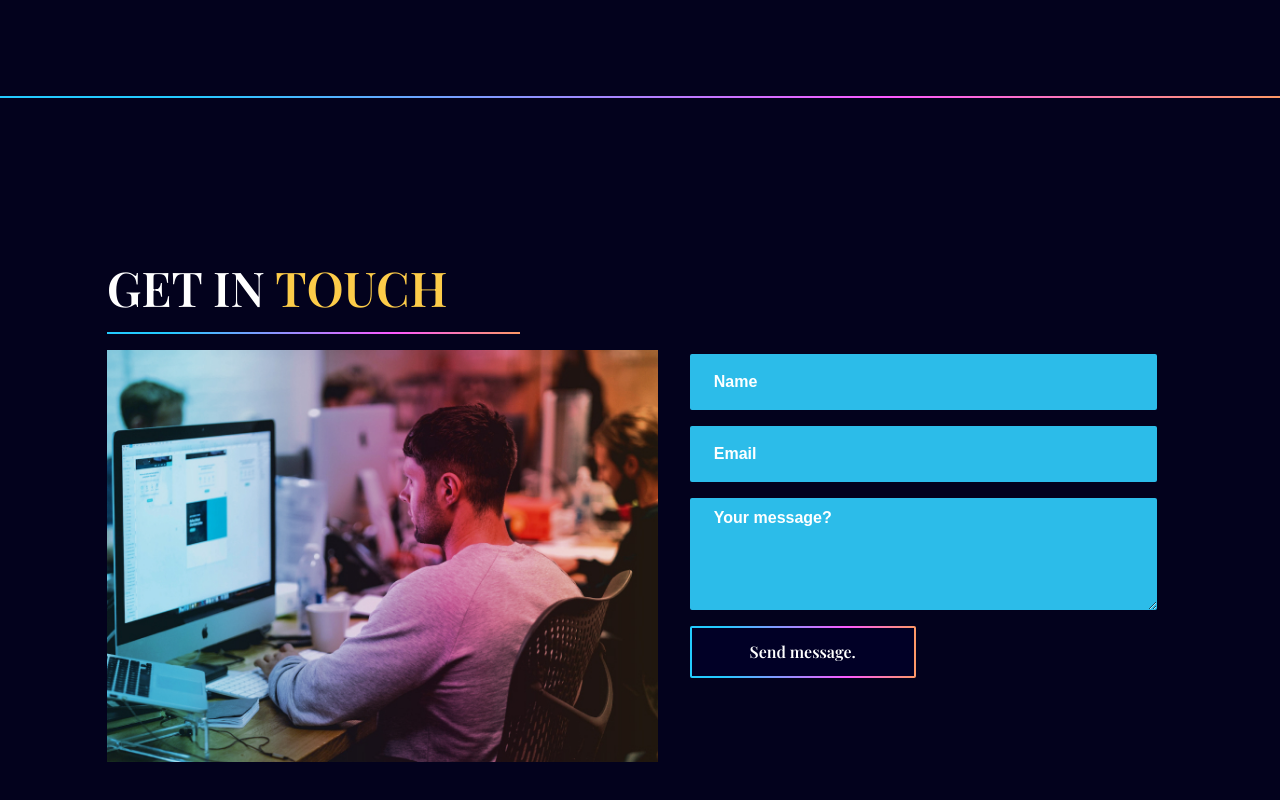
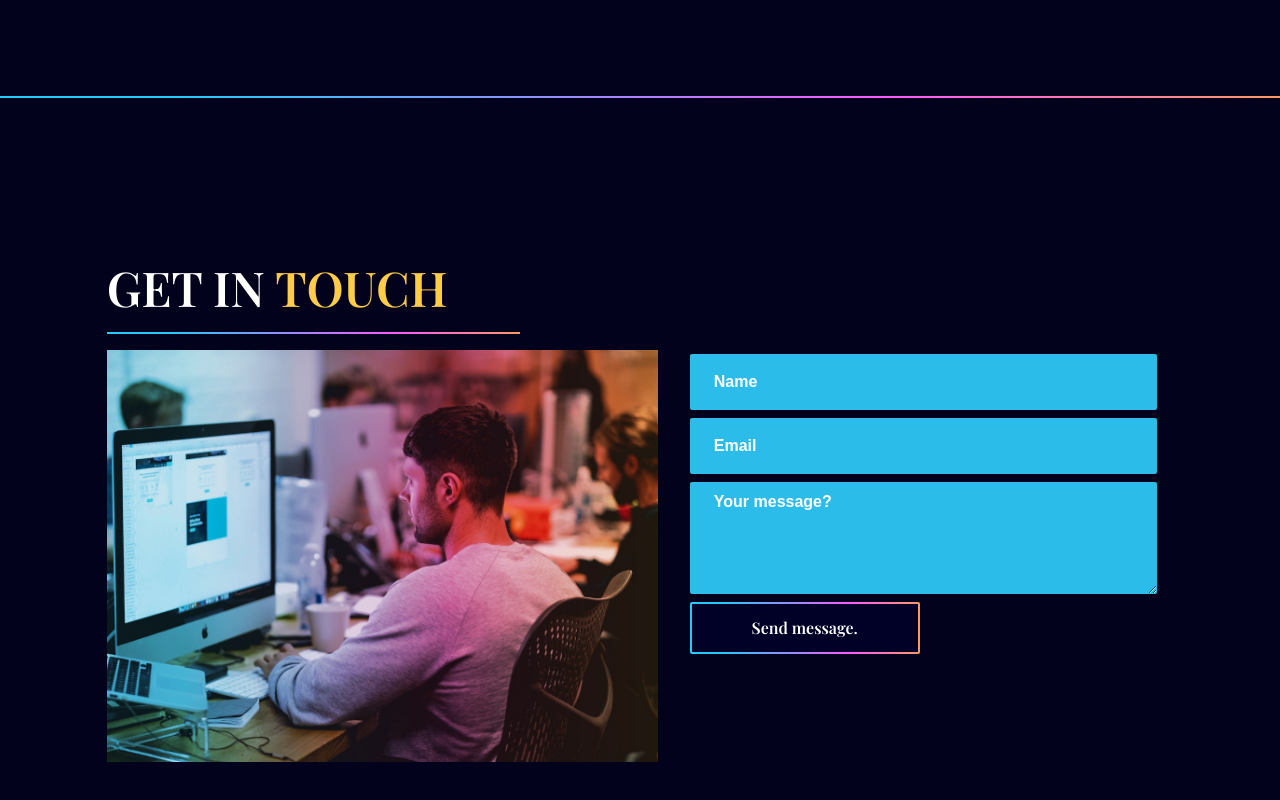
Before and after one commit to Earnstein/Portfolio, a React (Vite) app: page / in a window 1280 px wide. Shown: the part 2500-3300 px from the top of the page. Built offline with nearby package versions, Linux system fonts and the light colour scheme; a web font is replaced by a local one.

Commit message:
added form

```diff
--- a/src/components/ContactForm.jsx
+++ b/src/components/ContactForm.jsx
@@ -36,7 +36,7 @@ const ContactForm = () => {
         method="POST"
         target="_blank"
         action="https://formsubmit.co/75435e97eb423dc7ba50e031f2b4362f"
-        className={cn("grid grid-cols-6 gap-4")}>
+        className={cn("grid grid-cols-6 gap-2")}>
           <Input
             label="Name"
             name="name"
```
